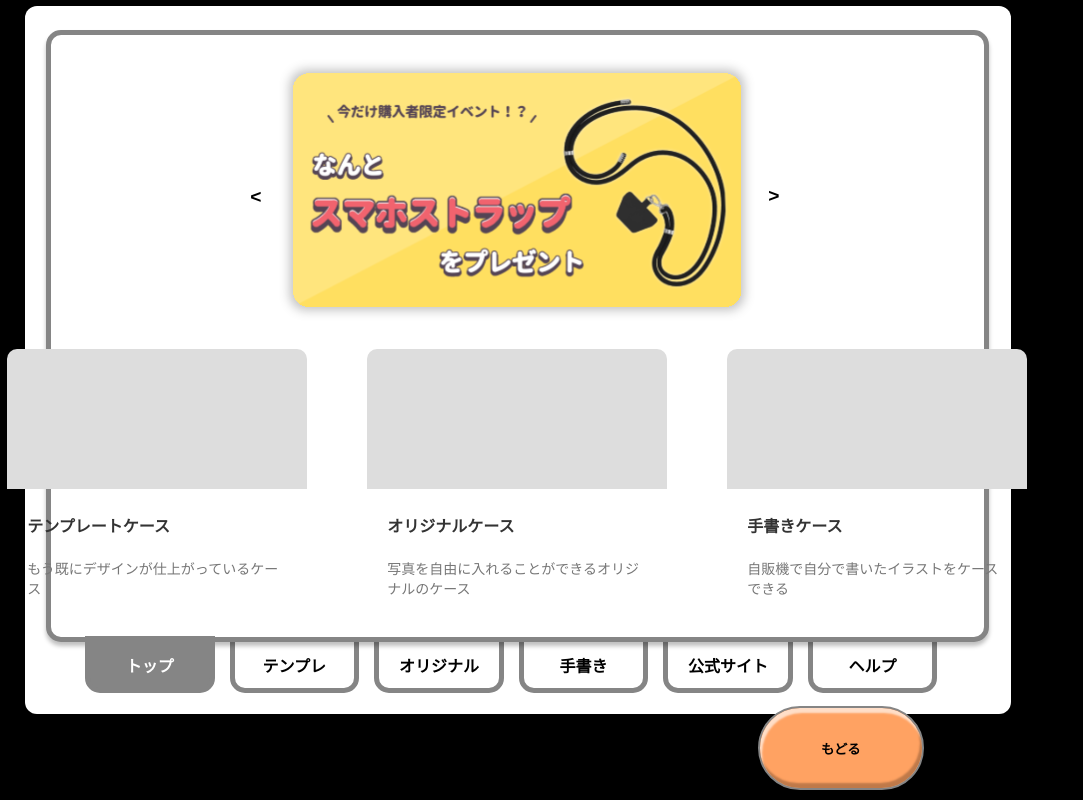
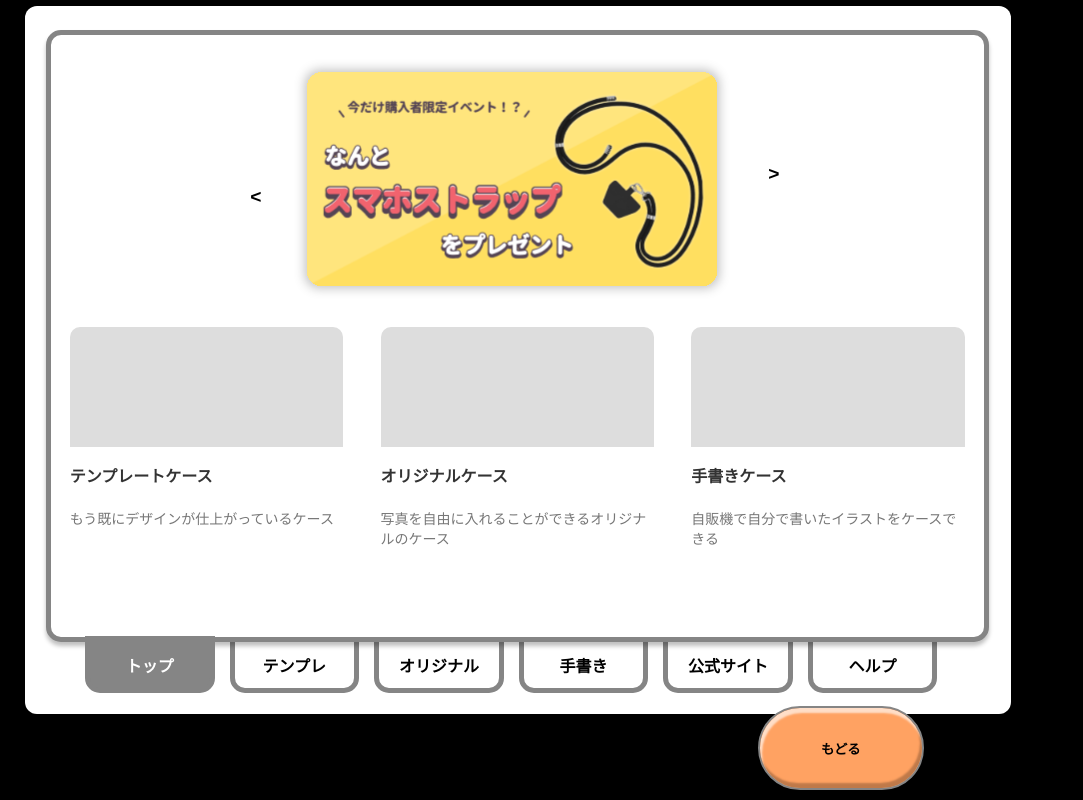
Before and after one commit to 2022-HEW/casebox, a Next.js app: page /service_select in a window 1280 px wide. Shown: the whole page, without its empty margins (0-1083 px from the left). Built offline with nearby package versions, Linux system fonts and the light colour scheme.

Commit message:
top最低限のCSS

```diff
--- a/src/components/Service_cards.tsx
+++ b/src/components/Service_cards.tsx
@@ -36,7 +36,7 @@ const Service_card = (
         <>
             <Link href={Card_link}>
                 <div className={styles.CardContainer}>
-                <div className={styles.images}></div>
+                    <div className={styles.images}></div>
                 {/* <Image src={imgPath} alt={imgAlt} width={300} height={140}/> */}
                     <div className={styles.content}>
                         <h3>{Card_name}</h3>
--- a/src/components/common/Movie.tsx
+++ b/src/components/common/Movie.tsx
@@ -15,9 +15,7 @@ type movie = {
 const Movie = ({ movieUrl }:movie)=>{
     return(
         <>
-            <div id={styles.videoContainer}>
-                <video src={movieUrl} autoPlay/>
-            </div>
+                <video src={movieUrl} autoPlay loop style={{width:"100%",height:"100%",outline: "none",border: "none"}}/>
         </>
     )
 }
--- a/src/components/common/SlideShow.tsx
+++ b/src/components/common/SlideShow.tsx
@@ -73,7 +73,7 @@ const SlideShow = () => {
 const ImgDesc = ({ imgPath, imgAlt }:imageType) => {
 	return(
 		<div className={styles.imgContainer}>
-			<Image className={styles.slideImg} src={imgPath} alt={imgAlt} width={525} height={270}/>
+			<Image className={styles.slideImg} src={imgPath} alt={imgAlt} width={500} height={240}/>
 		</div>
 	)
 }
--- a/src/pages/index.tsx
+++ b/src/pages/index.tsx
@@ -6,6 +6,7 @@ import { log } from 'console'
 import Nav from '../components/common/Nav'
 import Box from '../components/common/Box'
 import Link from 'next/link'
+import Movie from '../components/common/Movie'
 
 
 
@@ -25,6 +26,7 @@ const Wait=()=>{
   return(
       <Link href={"/service_select"}>
           <div className={styles.movie_area}>
+            <Movie movieUrl='./movie/top.mov'></Movie>
           </div>
       </Link>
 
--- a/src/styles/service_select.module.css
+++ b/src/styles/service_select.module.css
@@ -20,14 +20,14 @@
 
 .Container{
   width: 100%;
-  display: grid;
-  grid-template-columns: 300px 300px 300px;
-  gap: 60px;
+  height: 20%;
+  display: flex;
   justify-content: center;
 }
 
 .CardContainer{
-  width: 300px;
+  width: 100%;
+  margin: 0 2% 0 2%;
 }
 
 #cardbox {
@@ -51,8 +51,8 @@
 }
 
 .images {
-  width: 300px;
-  height: 140px;
+  width: 100%;
+  height: 100%;
   border-radius: 10px 10px 0 0;
   background: #ddd;
 }
@@ -63,7 +63,8 @@
 }
 
 .content {
-  padding: 8px 20px;
+  width: 100%;
+  height: 50%;
 }
 
 .content h3 {
```
Also changed, not shown: 1 other file (tests, documents, lock files or other folders).
